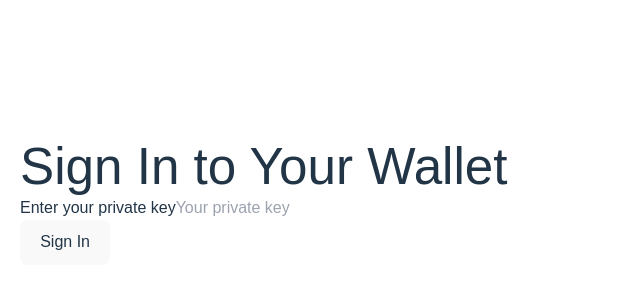
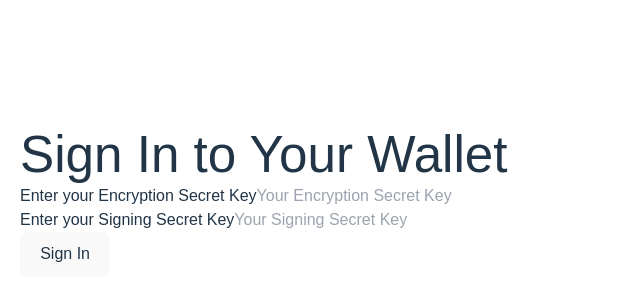
Before and after one commit to rajeshb62/aztec-wallet, a React (Vite) app in the folder frontend/: page /sign-in in a window 1280 px wide. Shown: the part 198-498 px from the top of the page, without its empty margins (0-640 px from the left). Built offline with nearby package versions, Linux system fonts and the light colour scheme.

Commit message:
fetched schnorr account when sign-in no test

```diff
--- a/frontend/src/aztec.tsx
+++ b/frontend/src/aztec.tsx
@@ -1,5 +1,6 @@
-import { createPXEClient, waitForPXE,Fr, Fq, PXE } from '@aztec/aztec.js';
+import { createPXEClient, waitForPXE, Fr, Fq, PXE, AztecAddress } from '@aztec/aztec.js';
 import { getSchnorrAccount } from '@aztec/accounts/schnorr';
+import { TokenContract } from '@aztec/noir-contracts.js/Token';
 
 let pxeInstance: PXE | null = null;
 
@@ -7,9 +8,7 @@ export async function getPXEClient(): Promise<PXE> {
   if (!pxeInstance) {
     pxeInstance = createPXEClient('http://localhost:8080');
 
-    // Initialize the PXE client and wait for it to be ready
     try {
-      // Wait for the PXE client to connect and initialize
       await waitForPXE(pxeInstance);
       console.log('PXE client initialized successfully');
     } catch (error) {
@@ -18,6 +17,32 @@ export async function getPXEClient(): Promise<PXE> {
     }
   }
   return pxeInstance;
+}
+
+export async function fetchAccount(encryptionKey: string, signingKey: string) {
+  try {
+    const pxe = await getPXEClient();
+
+    // Convert the key strings to Fr and Fq types
+    const encryptionPrivateKey = Fr.fromString(encryptionKey);
+    const signingPrivateKey = Fq.fromString(signingKey);
+
+    // Create a Schnorr account using both keys and a fixed salt value of 1
+    const salt = 0; // This sets the salt to 1
+    const account = await getSchnorrAccount(pxe, encryptionPrivateKey, signingPrivateKey, salt);
+    const wallet = await account.getWallet();
+
+    // Get the account address
+    const address = wallet.getAddress();
+
+    return {
+      address: address.toString(),
+      wallet: wallet
+    };
+  } catch (error) {
+    console.error('Error fetching account:', error);
+    throw new Error('Failed to fetch account');
+  }
 }
 
 export async function createSchnorrAccount(): Promise<{
@@ -32,8 +57,9 @@ export async function createSchnorrAccount(): Promise<{
     const encryptionSecretKey = Fr.random();
     const signingSecretKey = Fq.random();
 
-    // Create a new account
-    const account = await getSchnorrAccount(pxe, encryptionSecretKey, signingSecretKey);
+    // Create a new account with salt value of 1
+    const salt = 0;
+    const account = await getSchnorrAccount(pxe, encryptionSecretKey, signingSecretKey, salt);
     const wallet = await account.getWallet();
     console.log(wallet);
 
--- a/frontend/src/pages/SignIn.tsx
+++ b/frontend/src/pages/SignIn.tsx
@@ -1,14 +1,38 @@
 import React, { useState } from 'react';
 import { useNavigate } from 'react-router-dom';
+import { fetchAccount } from '../aztec';
+import { useWallet } from '../context/WalletContext';
 
 const SignIn: React.FC = () => {
-  const [privateKey, setPrivateKey] = useState('');
+  const [encryptionKey, setEncryptionKey] = useState('');
+  const [signingKey, setSigningKey] = useState('');
+  const [error, setError] = useState<string | null>(null);
   const navigate = useNavigate();
+  const { setWalletInfo } = useWallet();
 
-  const handleSubmit = (e: React.FormEvent) => {
+  const handleSubmit = async (e: React.FormEvent) => {
     e.preventDefault();
-    console.log('fetch account from sandbox');
-    // TODO: Implement actual sign-in logic
+    setError(null);
+
+    try {
+      const accountInfo = await fetchAccount(encryptionKey, signingKey);
+      console.log('Account fetched:', accountInfo);
+
+      // Update the wallet context with the new account info
+      setWalletInfo({
+        address: accountInfo.address,
+        balance: '0', // You might want to fetch the actual balance here
+        transactions: [],
+        encryptionSecretKey: encryptionKey,
+        signingSecretKey: signingKey,
+      });
+
+      // Navigate to the wallet page
+      navigate('/wallet');
+    } catch (error) {
+      console.error('Error fetching account:', error);
+      setError('Failed to fetch account. Please check your keys and try again.');
+    }
   };
 
   return (
@@ -19,19 +43,34 @@ const SignIn: React.FC = () => {
         </h1>
         <form onSubmit={handleSubmit}>
           <div className="mb-4">
-            <label htmlFor="privateKey" className="block text-gray-700 text-sm font-bold mb-2">
-              Enter your private key
+            <label htmlFor="encryptionKey" className="block text-gray-700 text-sm font-bold mb-2">
+              Enter your Encryption Secret Key
             </label>
             <input
               type="password"
-              id="privateKey"
-              value={privateKey}
-              onChange={(e) => setPrivateKey(e.target.value)}
+              id="encryptionKey"
+              value={encryptionKey}
+              onChange={(e) => setEncryptionKey(e.target.value)}
               className="shadow appearance-none border rounded w-full py-2 px-3 text-gray-700 leading-tight focus:outline-none focus:shadow-outline"
-              placeholder="Your private key"
+              placeholder="Your Encryption Secret Key"
               required
             />
           </div>
+          <div className="mb-4">
+            <label htmlFor="signingKey" className="block text-gray-700 text-sm font-bold mb-2">
+              Enter your Signing Secret Key
+            </label>
+            <input
+              type="password"
+              id="signingKey"
+              value={signingKey}
+              onChange={(e) => setSigningKey(e.target.value)}
+              className="shadow appearance-none border rounded w-full py-2 px-3 text-gray-700 leading-tight focus:outline-none focus:shadow-outline"
+              placeholder="Your Signing Secret Key"
+              required
+            />
+          </div>
+          {error && <p className="text-red-500 text-xs italic mb-4">{error}</p>}
           <button
             type="submit"
             className="w-full bg-black hover:bg-gray-800 text-white font-bold py-2 px-4 rounded focus:outline-none focus:shadow-outline transition duration-300 ease-in-out"
```
Also changed, not shown: 1 other file (tests, documents, lock files or other folders).
